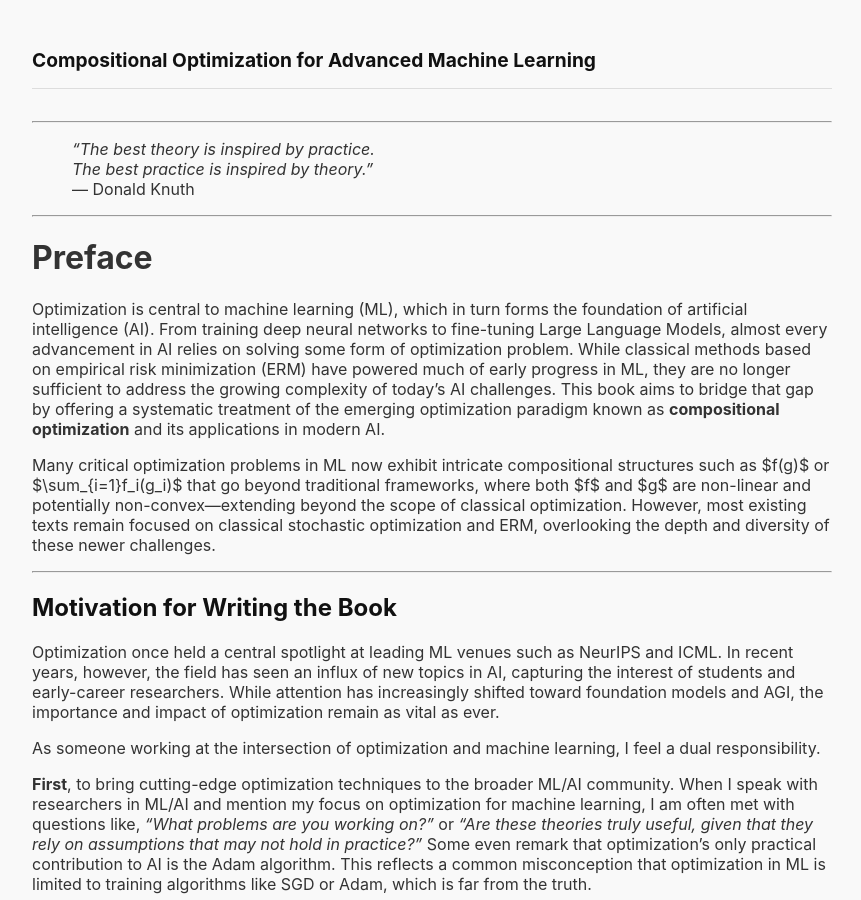
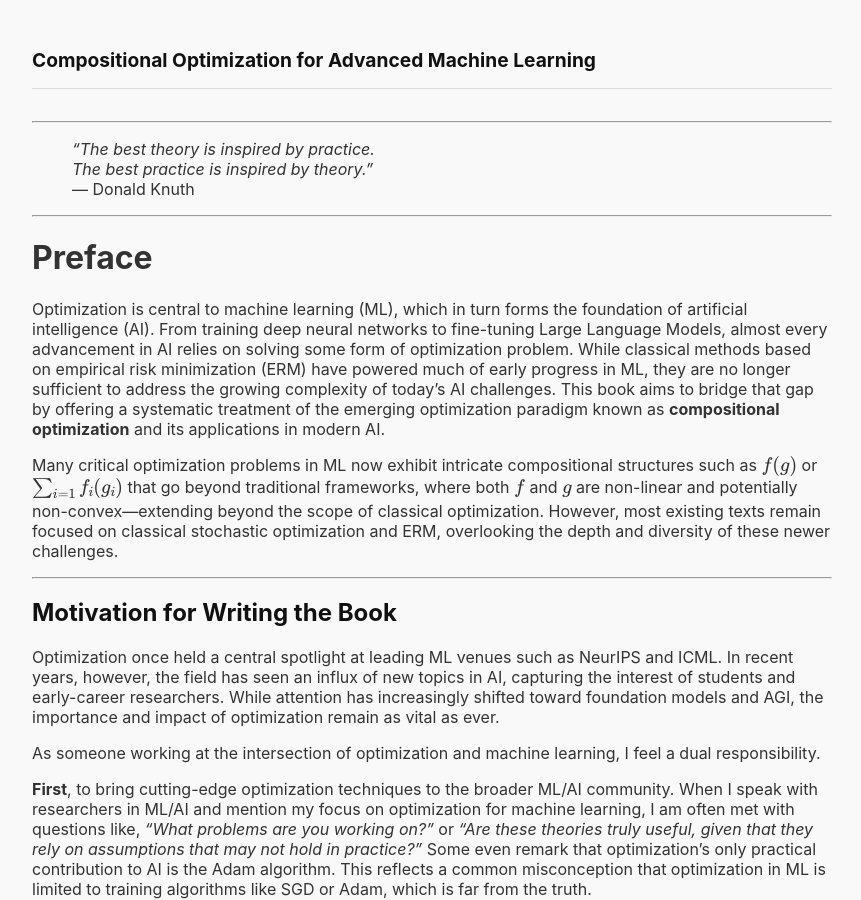
Before and after one commit to optmai/opt4ml, a Jekyll site: the page built from preface.md, in a window 1280 px wide and 900 px high. Shown: the whole window, without its empty margins (208-1069 px from the left). Built offline with Jekyll 4.4.1, drawn with Linux system fonts in a browser that asks for light colours; some of the changed lines change nothing that is shown.

Commit message:
Update clean.html

```diff
--- a/_layouts/clean.html
+++ b/_layouts/clean.html
@@ -4,6 +4,20 @@
   <meta charset="UTF-8" />
   <meta name="viewport" content="width=device-width, initial-scale=1.0" />
   <title>{{ page.title }} | {{ site.title }}</title>
+    <!-- MathJax Configuration -->
+  <script>
+    window.MathJax = {
+      tex: {
+        inlineMath: [['$', '$'], ['\\(', '\\)']],
+        displayMath: [['$$', '$$'], ['\\[', '\\]']]
+      },
+      svg: {
+        fontCache: 'global'
+      }
+    };
+  </script>
+  <script src="https://cdn.jsdelivr.net/npm/mathjax@3/es5/tex-mml-chtml.js" defer></script>
+
   <style>
     body {
       font-family: Inter, sans-serif;
@@ -43,7 +57,5 @@
   <main>
     {{ content }}
   </main>
-
-<script src="https://cdn.jsdelivr.net/npm/mathjax@3/es5/tex-mml-chtml.js" defer></script>
-</body>
+  </body>
 </html>
```
